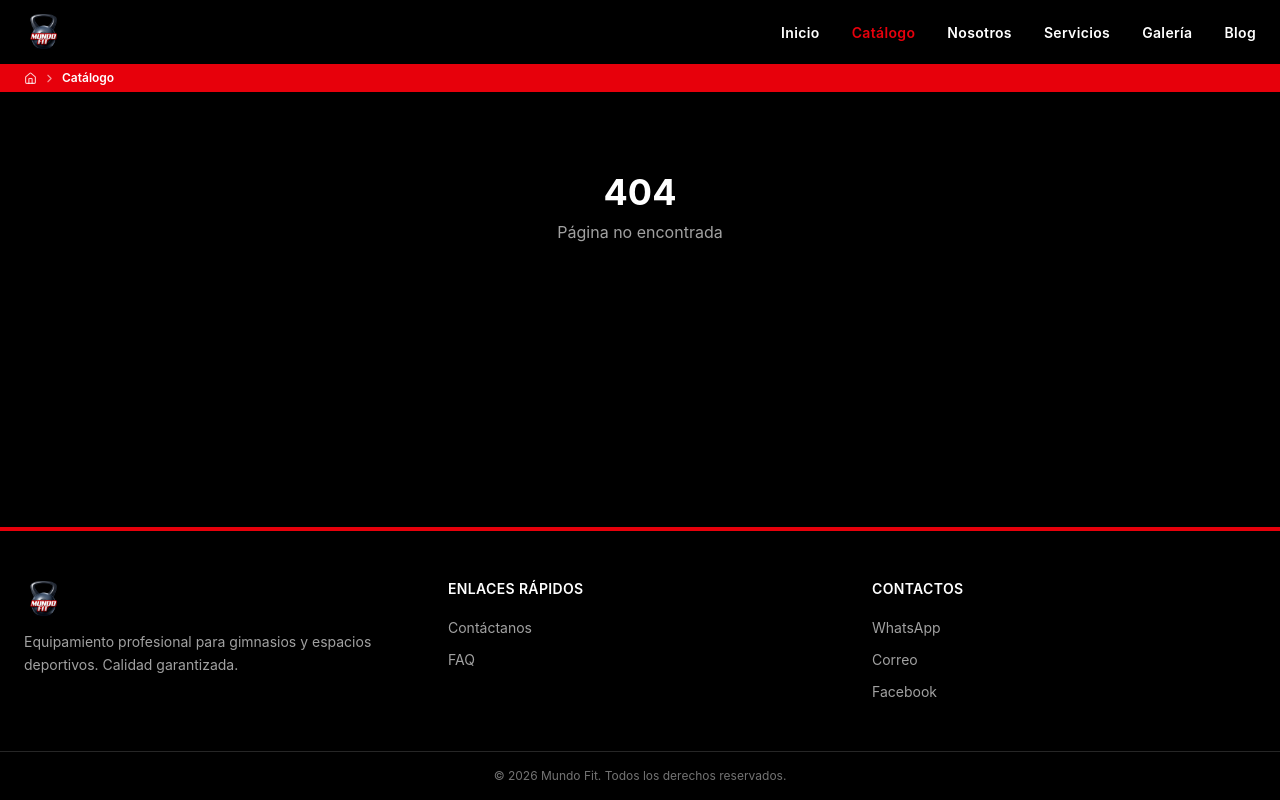
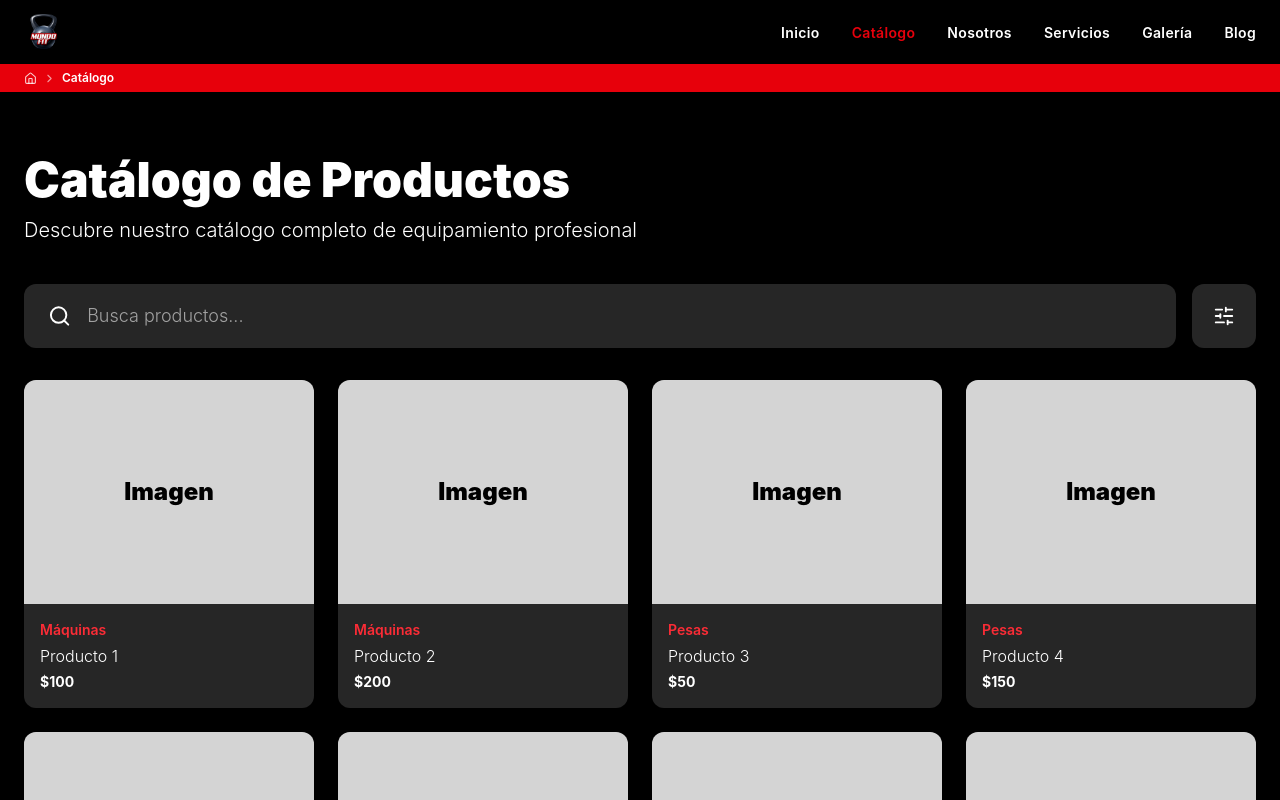
Before and after one commit to Leivalgorithms/MundoFitGAF, a React (Vite) app: page /catalogo in a window 1280 px wide. Shown: the top 800 px of the page. Built offline with nearby package versions, Linux system fonts and the light colour scheme.

Commit message:
Adding Catalog layout creation

```diff
--- a/src/App.tsx
+++ b/src/App.tsx
@@ -5,6 +5,7 @@ import HomePage from "./pages/HomePage";
 import NotFoundPage from "./pages/NotFoundPage";
 import ServicesPage from "./pages/ServicesPage";
 import AboutPage from "./pages/AboutPage";
+import CatalogPage from "./pages/CatalogPage";
 
 export default function App() {
   return (
@@ -14,6 +15,7 @@ export default function App() {
           <Route path="/" element={<HomePage />} />oka
           <Route path="/nosotros" element={<AboutPage />} />
           <Route path="/servicios" element={<ServicesPage />} />
+          <Route path="/catalogo" element={<CatalogPage />} />
           <Route path="*" element={<NotFoundPage />} />
         </Route>
       </Routes>
--- /dev/null
+++ b/src/pages/CatalogPage.tsx
@@ -0,0 +1,164 @@
+import { useState } from "react";
+import { Search, SlidersHorizontal } from "lucide-react";
+
+const productos = [
+  { id: 1, nombre: "Producto 1", tipo: "Máquinas", precio: 100 },
+  { id: 2, nombre: "Producto 2", tipo: "Máquinas", precio: 200 },
+  { id: 3, nombre: "Producto 3", tipo: "Pesas", precio: 50 },
+  { id: 4, nombre: "Producto 4", tipo: "Pesas", precio: 150 },
+  { id: 5, nombre: "Producto 5", tipo: "Suplementos", precio: 30 },
+  { id: 6, nombre: "Producto 6", tipo: "Suplementos", precio: 80 },
+  { id: 7, nombre: "Producto 7", tipo: "Accesorios", precio: 20 },
+  { id: 8, nombre: "Producto 8", tipo: "Accesorios", precio: 60 },
+];
+
+const tipos = ["Todos", "Máquinas", "Pesas", "Suplementos", "Accesorios"];
+
+export default function CatalogPage() {
+  const [busqueda, setBusqueda] = useState("");
+  const [filtroAbierto, setFiltroAbierto] = useState(false);
+  const [tipoActivo, setTipoActivo] = useState("Todos");
+  const [ordenPrecio, setOrdenPrecio] = useState<"asc" | "desc" | null>(null);
+
+  const productosFiltrados = productos
+    .filter((p) => {
+      const coincideBusqueda = p.nombre.toLowerCase().includes(busqueda.toLowerCase());
+      const coincideTipo = tipoActivo === "Todos" || p.tipo === tipoActivo;
+      return coincideBusqueda && coincideTipo;
+    })
+    .sort((a, b) => {
+      if (ordenPrecio === "asc") return a.precio - b.precio;
+      if (ordenPrecio === "desc") return b.precio - a.precio;
+      return 0;
+    });
+
+  return (
+    <div className="bg-black min-h-screen flex flex-col">
+
+      {/* ── HEADER ── */}
+      <section className="bg-black pt-16 pb-10 px-6">
+        <div className="max-w-7xl mx-auto">
+          <h1 className="text-white text-5xl font-black">Catálogo de Productos</h1>
+          <p className="text-white font-light text-xl mt-3">
+            Descubre nuestro catálogo completo de equipamiento profesional
+          </p>
+        </div>
+      </section>
+
+      {/* ── BUSCADOR + FILTRO ── */}
+      <section className="px-6 pb-8">
+        <div className="max-w-7xl mx-auto flex items-center gap-4 relative">
+
+          {/* Barra de búsqueda */}
+          <div className="bg-neutral-800 rounded-xl flex items-center px-6 gap-4 h-16 flex-1">
+            <Search size={24} className="text-white" />
+            <input
+              type="text"
+              placeholder="Busca productos..."
+              value={busqueda}
+              onChange={(e) => setBusqueda(e.target.value)}
+              className="bg-transparent text-white placeholder-neutral-400 font-light text-lg outline-none w-full"
+            />
+          </div>
+
+          {/* Botón filtro */}
+          <button
+            onClick={() => setFiltroAbierto(!filtroAbierto)}
+            className={`h-16 w-16 rounded-xl flex items-center justify-center transition-colors duration-200 ${
+              filtroAbierto ? "bg-red-600" : "bg-neutral-800 hover:bg-neutral-700"
+            }`}
+          >
+            <SlidersHorizontal size={22} className="text-white" />
+          </button>
+
+          {/* Dropdown filtros */}
+          {filtroAbierto && (
+            <div className="absolute top-20 right-0 bg-neutral-800 rounded-xl p-5 z-50 w-64 flex flex-col gap-4 shadow-xl">
+
+              {/* Tipo */}
+              <div>
+                <p className="text-white text-sm font-bold mb-2">Categoría</p>
+                <div className="flex flex-wrap gap-2">
+                  {tipos.map((t) => (
+                    <button
+                      key={t}
+                      onClick={() => setTipoActivo(t)}
+                      className={`px-3 py-1 rounded-full text-xs font-semibold transition-colors duration-200 ${
+                        tipoActivo === t
+                          ? "bg-red-600 text-white"
+                          : "bg-neutral-700 text-white hover:bg-neutral-600"
+                      }`}
+                    >
+                      {t}
+                    </button>
+                  ))}
+                </div>
+              </div>
+
+              {/* Precio */}
+              <div>
+                <p className="text-white text-sm font-bold mb-2">Precio</p>
+                <div className="flex flex-col gap-2">
+                  <button
+                    onClick={() => setOrdenPrecio("asc")}
+                    className={`px-3 py-2 rounded-lg text-xs font-semibold text-left transition-colors duration-200 ${
+                      ordenPrecio === "asc"
+                        ? "bg-red-600 text-white"
+                        : "bg-neutral-700 text-white hover:bg-neutral-600"
+                    }`}
+                  >
+                    Precio: Menor a Mayor
+                  </button>
+                  <button
+                    onClick={() => setOrdenPrecio("desc")}
+                    className={`px-3 py-2 rounded-lg text-xs font-semibold text-left transition-colors duration-200 ${
+                      ordenPrecio === "desc"
+                        ? "bg-red-600 text-white"
+                        : "bg-neutral-700 text-white hover:bg-neutral-600"
+                    }`}
+                  >
+                    Precio: Mayor a Menor
+                  </button>
+                </div>
+              </div>
+
+              {/* Limpiar filtros */}
+              <button
+                onClick={() => { setTipoActivo("Todos"); setOrdenPrecio(null); }}
+                className="text-red-500 text-xs font-semibold hover:text-red-400 text-left"
+              >
+                Limpiar filtros
+              </button>
+
+            </div>
+          )}
+        </div>
+      </section>
+
+      {/* ── GRID DE PRODUCTOS ── */}
+      <section className="px-6 pb-20">
+        <div className="max-w-7xl mx-auto grid grid-cols-2 md:grid-cols-4 gap-6">
+          {productosFiltrados.map((p) => (
+            <div key={p.id} className="bg-neutral-800 rounded-xl overflow-hidden">
+              <div className="bg-neutral-300 h-56 flex items-center justify-center">
+                <span className="text-black font-black text-2xl">Imagen</span>
+              </div>
+              <div className="p-4 flex flex-col gap-1">
+                <span className="text-red-500 text-sm font-semibold">{p.tipo}</span>
+                <span className="text-white text-base font-light">{p.nombre}</span>
+                <span className="text-white text-sm font-bold">${p.precio}</span>
+              </div>
+            </div>
+          ))}
+        </div>
+
+        {productosFiltrados.length === 0 && (
+          <p className="text-neutral-500 text-center mt-20 text-lg">
+            No se encontraron productos.
+          </p>
+        )}
+      </section>
+
+    </div>
+  );
+}
```
